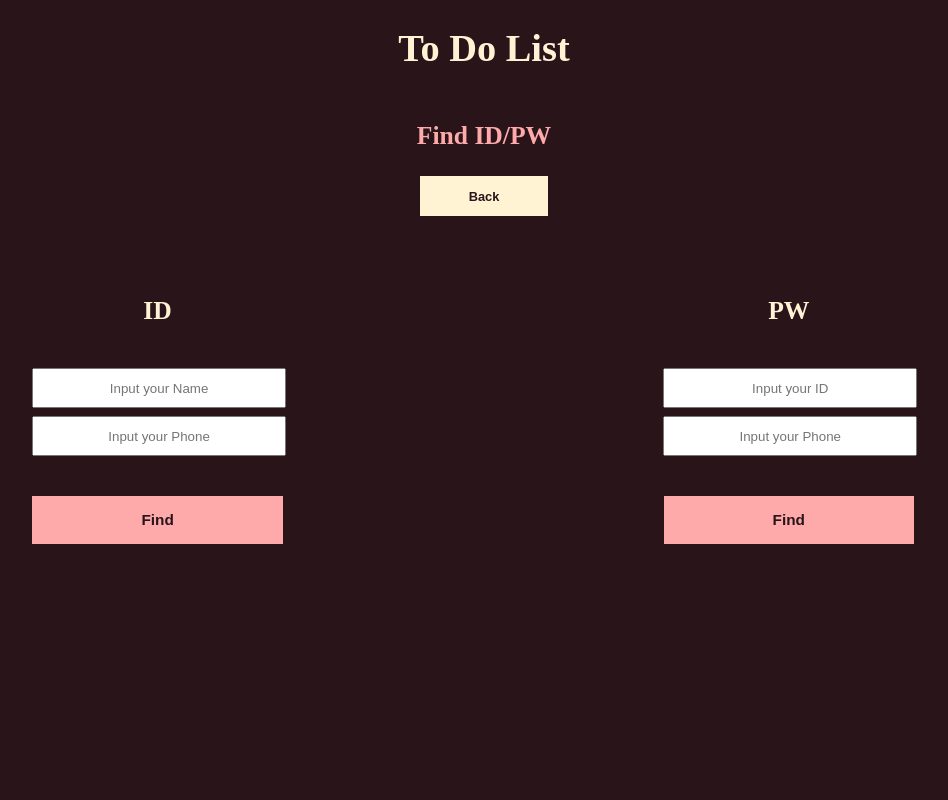
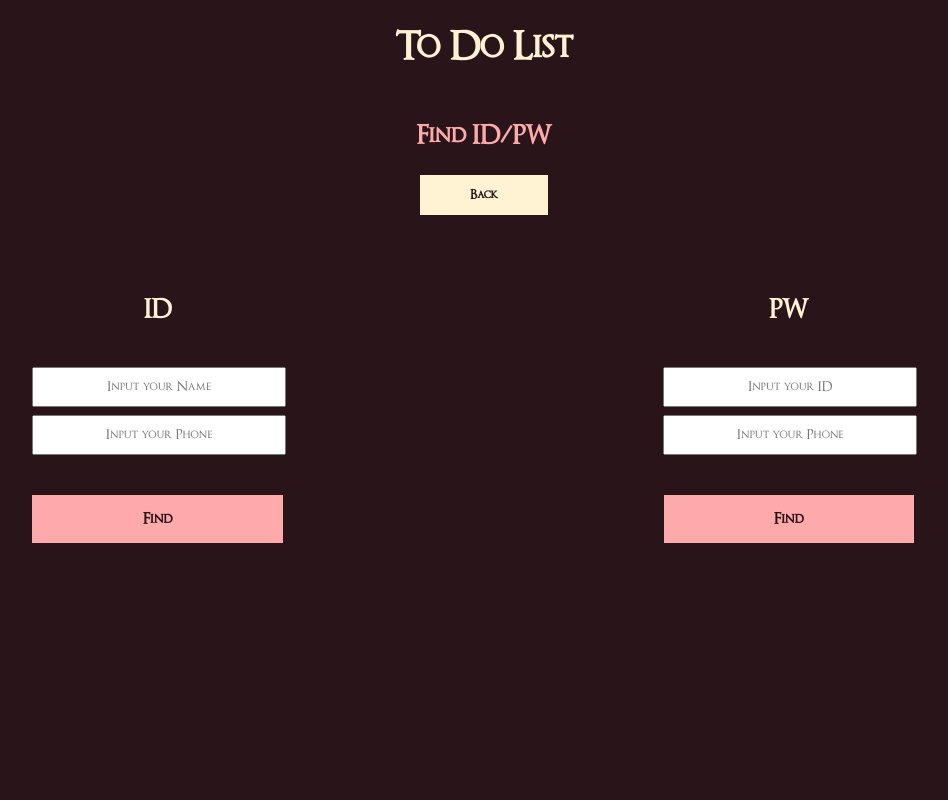
Before and after one commit to luvnpeace/luvnpeace, a PHP site: page /etc/find.php in a window 1280 px wide. Shown: the whole page, without its empty margins (156-1104 px from the left). Run offline with PHP 8.4, Linux system fonts and the light colour scheme.

Commit message:
font update

```diff
--- a/todo/etc/find.php
+++ b/todo/etc/find.php
@@ -10,6 +10,7 @@
   <? include_once $_SERVER['DOCUMENT_ROOT'].'/todo/inc/headinfo.php'; ?>
   <script src='/todo/share/js/function.js'></script>
   <link rel='stylesheet' href='/todo/share/css/find.css'>
+  <link rel='stylesheet' href='/todo/share/css/font.css'>
  </head>
  <body onload="findPwOp();">
  <div class="container">
--- a/todo/etc/join.php
+++ b/todo/etc/join.php
@@ -10,6 +10,7 @@
   <? include_once $_SERVER['DOCUMENT_ROOT'].'/todo/inc/headinfo.php'; ?>
   <script src='/todo/share/js/function.js'></script>
   <link rel='stylesheet' href='/todo/share/css/join.css'>
+  <link rel='stylesheet' href='/todo/share/css/font.css'>
  </head>
  <body>
  <div class="container">
--- a/todo/etc/mypage.php
+++ b/todo/etc/mypage.php
@@ -11,6 +11,7 @@
   <? include_once $_SERVER['DOCUMENT_ROOT'].'/todo/inc/session_chk.php'; ?>
   <script src='/todo/share/js/function.js'></script>
   <link rel='stylesheet' href='/todo/share/css/mypage.css'>
+  <link rel='stylesheet' href='/todo/share/css/font.css'>
  </head>
  <body onload="pwBoxOp2();">
  <div class="container">
--- a/todo/index.php
+++ b/todo/index.php
@@ -10,6 +10,7 @@
   <? include_once '/todo/inc/headinfo.php'; ?>
   <script src='/todo/share/js/function.js'></script>
   <link rel='stylesheet' href='/todo/share/css/index.css'>
+  <link rel='stylesheet' href='/todo/share/css/font.css'>
  </head>
  <body>
  <div class="container">
--- a/todo/main/main.php
+++ b/todo/main/main.php
@@ -11,6 +11,7 @@
   <? include_once $_SERVER['DOCUMENT_ROOT'].'/todo/inc/session_chk.php'; ?>
   <script src='/todo/share/js/function.js'></script>
   <link rel='stylesheet' href='/todo/share/css/calendar.css'>
+  <link rel='stylesheet' href='/todo/share/css/font.css'>
  </head>
  <body onload="calendarOp();">
 	<div class="container">
--- /dev/null
+++ b/todo/share/css/font.css
@@ -0,0 +1,8 @@
+@charset "utf-u";
+
+@font-face{font-family:'OptimusPrinceps'; src:url('/todo/share/fonts/OptimusPrinceps.ttf');}
+
+body{font-family:'OptimusPrinceps';}
+button{font-family:'OptimusPrinceps';}
+input{font-family:'OptimusPrinceps';}
+select{font-family:'OptimusPrinceps';}
```
Also changed, not shown: todo/share/fonts/OptimusPrinceps.ttf (added), todo/share/fonts/OptimusPrincepsSemiBold.ttf (added).
